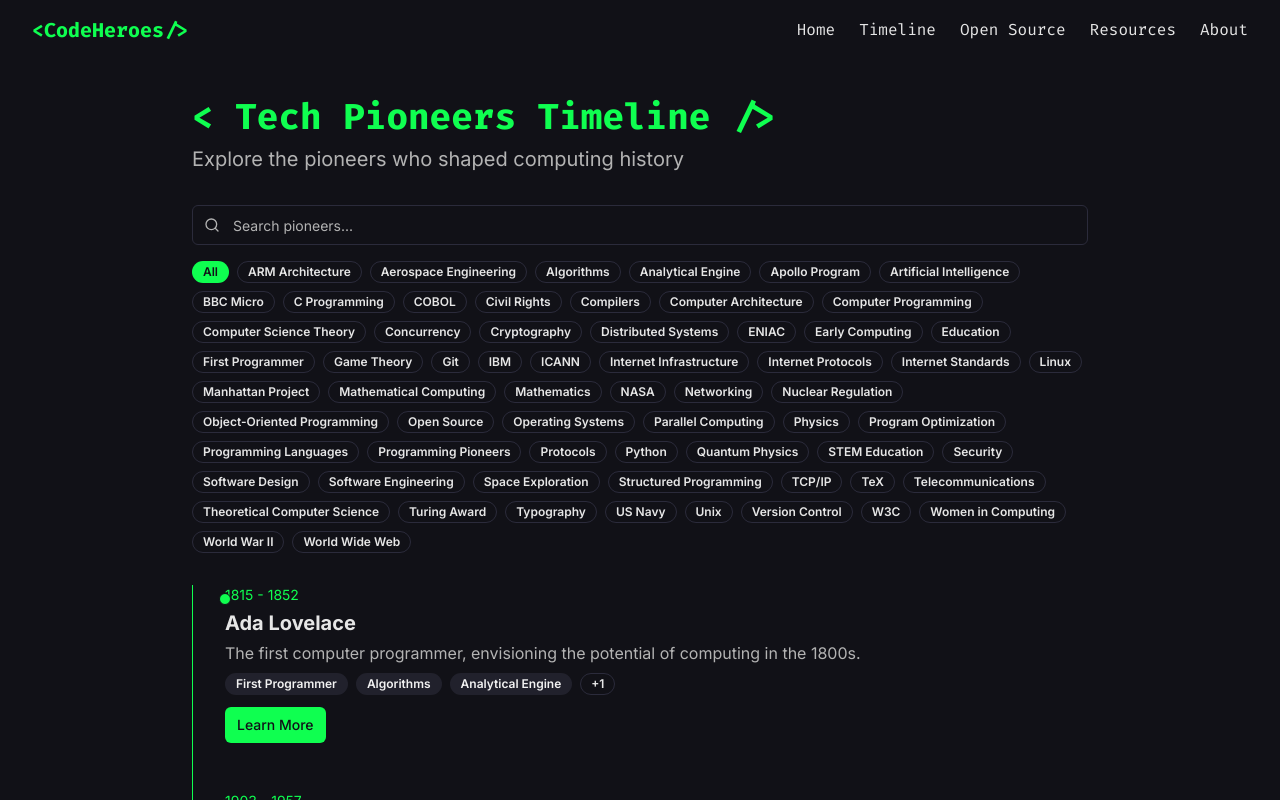
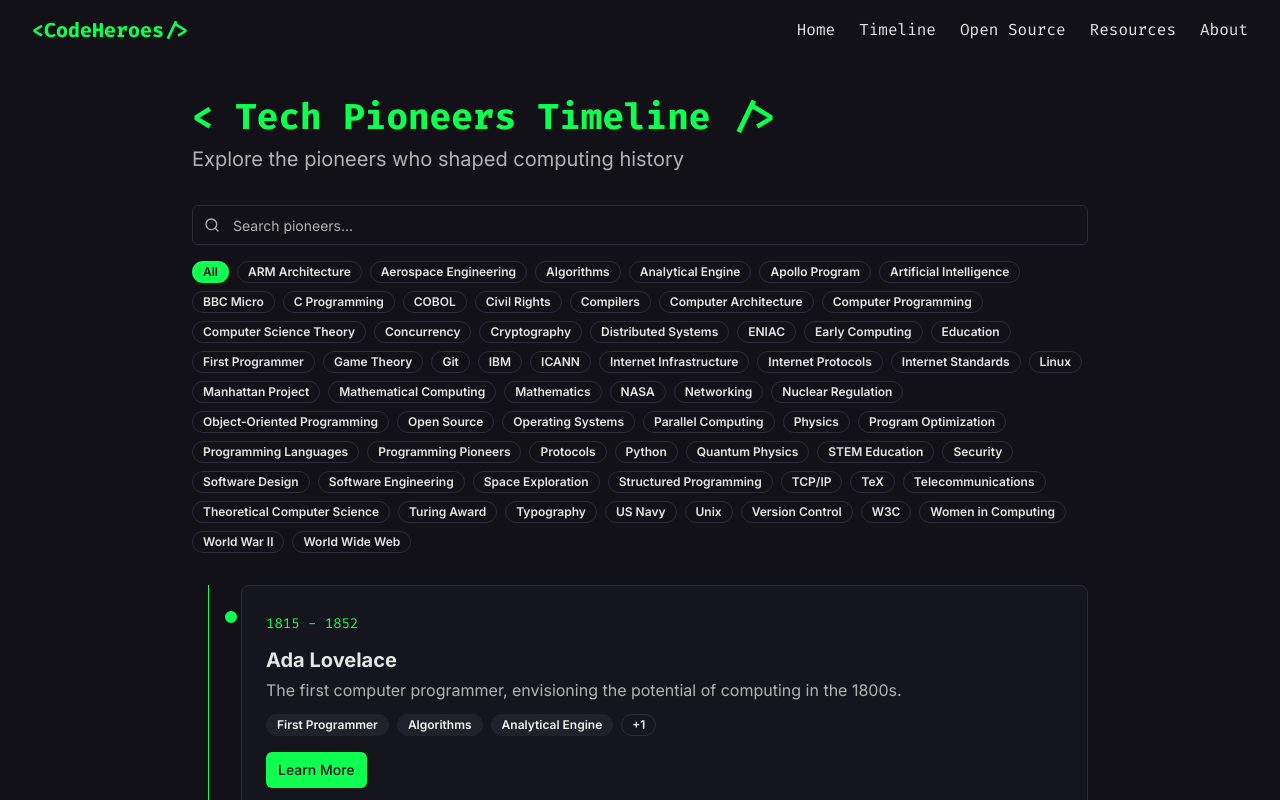
Before and after one commit to n1ghtw1re/code-heroes, a React (Vite) app: page /timeline in a window 1280 px wide. Shown: the top 800 px of the page. Built offline with nearby package versions, Linux system fonts and the light colour scheme.

Commit message:
Fix: Improve timeline design
Improve the design of the timeline to fix the issue where the "dot" on each timeline item covers the dates.

```diff
--- a/src/index.css
+++ b/src/index.css
@@ -91,9 +91,43 @@
   }
 }
 
+/* Improved Timeline styling */
+.timeline-container {
+  @apply relative border-l border-hacker-green pl-8 space-y-12 ml-4;
+}
+
+.timeline-item {
+  @apply relative pb-6;
+}
+
 .timeline-item::before {
   content: "";
-  @apply absolute left-0 top-2 w-3 h-3 rounded-full bg-hacker-green -ml-1.5 border border-background;
+  @apply absolute left-0 top-6 w-4 h-4 rounded-full bg-hacker-green -ml-[18px] border-2 border-background z-10;
+}
+
+.timeline-date {
+  @apply inline-block mb-1 text-sm text-hacker-green font-mono pl-0;
+}
+
+.timeline-content {
+  @apply pt-2 transition-all duration-300;
+}
+
+.timeline-card {
+  @apply relative overflow-hidden rounded-lg p-6 border border-border bg-card/70 hover:bg-card transition-all duration-300;
+}
+
+.timeline-card::before {
+  content: '';
+  @apply absolute -inset-1 bg-gradient-to-r from-hacker-green/20 to-hacker-cyan/20 opacity-0 blur transition duration-700 ease-in-out rounded-lg;
+}
+
+.timeline-card:hover::before {
+  @apply opacity-100;
+}
+
+.timeline-card > * {
+  @apply relative z-10;
 }
 
 .feature-card {
--- a/src/pages/Timeline.tsx
+++ b/src/pages/Timeline.tsx
@@ -102,17 +102,19 @@ const Timeline = () => {
               </div>
 
               {/* Timeline display */}
-              <div className="border-l border-hacker-green pl-8 space-y-12">
+              <div className="timeline-container">
                 {filteredPioneers.length > 0 ? (
                   filteredPioneers.map(pioneer => (
-                    <div key={pioneer.id} className="relative timeline-item">
-                      <div className="mb-1 text-sm text-hacker-green">
+                    <div key={pioneer.id} className="timeline-item">
+                      <div className="timeline-card">
+                        <div className="timeline-date">
                           {pioneer.birthYear} - {pioneer.deathYear || 'Present'}
                         </div>
+                        <div className="timeline-content">
                           <h2 className="text-xl font-bold mb-1">{pioneer.name}</h2>
-                      <p className="mb-2 text-muted-foreground">{pioneer.shortBio}</p>
+                          <p className="mb-3 text-muted-foreground">{pioneer.shortBio}</p>
 
-                      <div className="flex flex-wrap gap-2 mb-3">
+                          <div className="flex flex-wrap gap-2 mb-4">
                             {pioneer.tags.slice(0, 3).map(tag => (
                               <Badge key={tag} variant="secondary" className="text-xs">
                                 {tag}
@@ -133,6 +135,8 @@ const Timeline = () => {
                               Learn More
                             </Button>
                           </Link>
+                        </div>
+                      </div>
                     </div>
                   ))
                 ) : (
```
Lines whose indentation alone changed are shown as unchanged.
